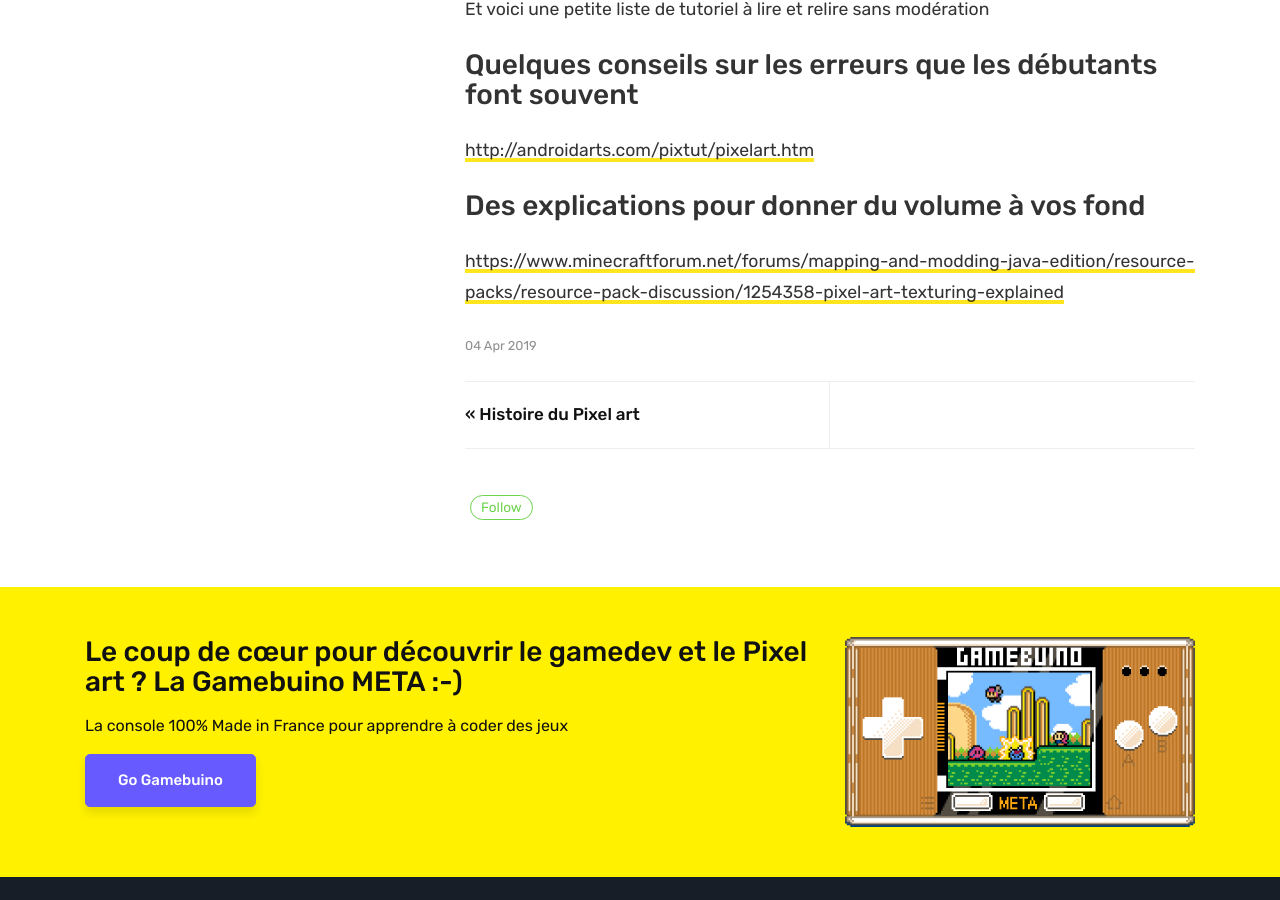
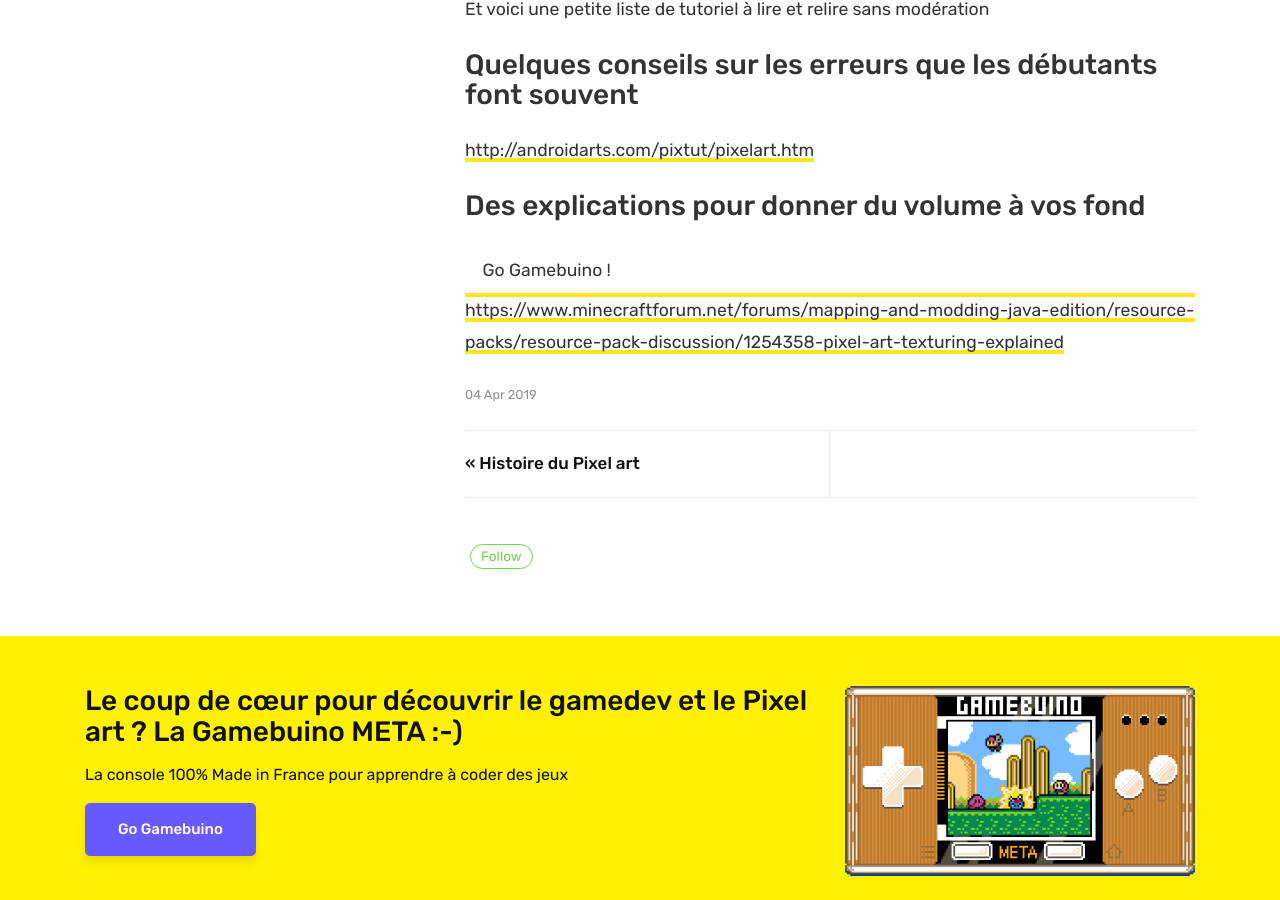
Before and after one commit to Maxibuino/PixBuino, a Jekyll site: the page built from _posts/2019-04-04-Tutoriel-Pixel-art.md, in a window 1280 px wide and 900 px high, scrolled down 762 px. Built offline with Jekyll 4.4.1, drawn with Linux system fonts in a browser that asks for light colours; comment, search, counter and statistics services are not loaded.

Commit message:
_posts/2019-04-04-Tutoriel-Pixel-art.md updated from https://stackedit.io/

```diff
--- a/_posts/2019-04-04-Tutoriel-Pixel-art.md
+++ b/_posts/2019-04-04-Tutoriel-Pixel-art.md
@@ -11,9 +11,10 @@
 [http://androidarts.com/pixtut/pixelart.htm](http://androidarts.com/pixtut/pixelart.htm)
 
 ### Des explications pour donner du volume à vos fond
+<a class="nav-link highlight" target="blank" href="https://www.minecraftforum.net/forums/mapping-and-modding-java-edition/resource-packs/resource-pack-discussion/1254358-pixel-art-texturing-explained">Go Gamebuino !</a>
 [https://www.minecraftforum.net/forums/mapping-and-modding-java-edition/resource-packs/resource-pack-discussion/1254358-pixel-art-texturing-explained](https://www.minecraftforum.net/forums/mapping-and-modding-java-edition/resource-packs/resource-pack-discussion/1254358-pixel-art-texturing-explained)
 
 
 <!--stackedit_data:
-eyJoaXN0b3J5IjpbLTE5NTAzMzAzMDJdfQ==
+eyJoaXN0b3J5IjpbNDA1Nzc2ODgwXX0=
 -->
```
